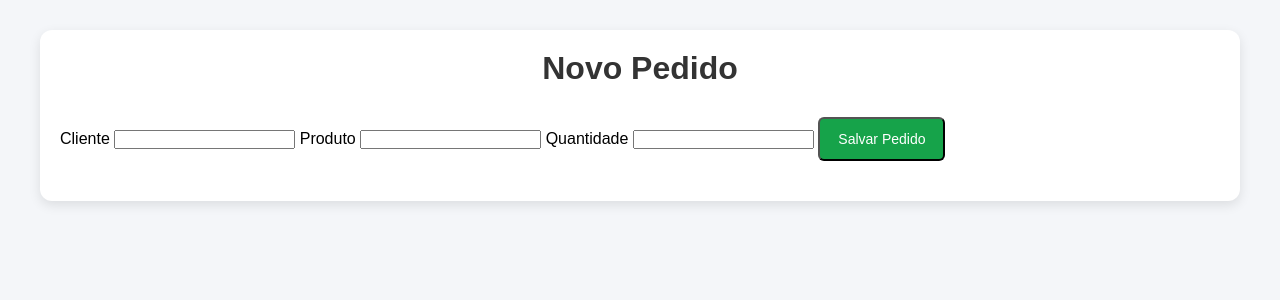
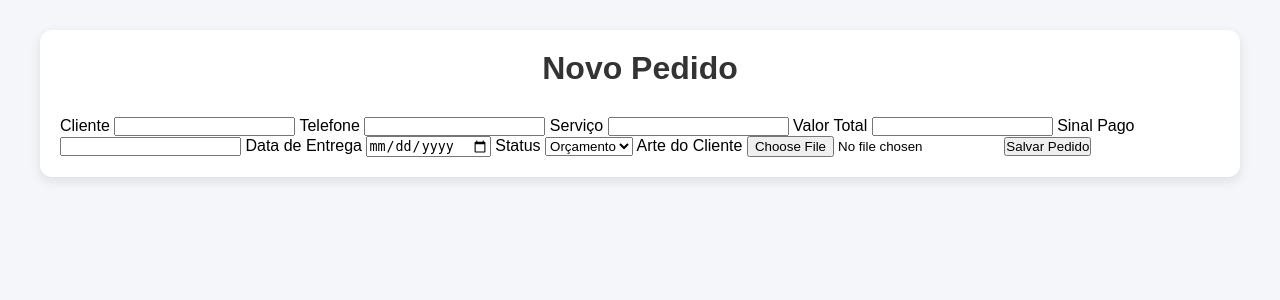
Before and after one commit to GuiMaciel29/django-sistema-entrelinhas, a Django app: page /pedidos/novo/ in a window 1280 px wide. Shown: the top 300 px of the page. Run offline with Django 5.2, Linux system fonts and the light colour scheme.

Commit message:
Atualização de Pedidos

```diff
--- a/core/templates/pedidos/novo_pedido.html
+++ b/core/templates/pedidos/novo_pedido.html
@@ -15,24 +15,42 @@
 
         <h1>Novo Pedido</h1>
 
-        <form method="post">
-            {% csrf_token %}
+        <form method="post" enctype="multipart/form-data">
+             {% csrf_token %}
 
-            <label>Cliente</label>
-            <input type="text" name="cliente">
+             <label>Cliente</label>
+            <input type="text" name="cliente" required>
 
-            <label>Produto</label>
-            <input type="text" name="produto">
+            <label>Telefone</label>
+            <input type="text" name="telefone" required>
 
-            <label>Quantidade</label>
-            <input type="number" name="quantidade">
+             <label>Serviço</label>
+            <input type="text" name="servico" required>
 
-            <button type="submit" class="btn btn-novo">
-                Salvar Pedido
-            </button>
+            <label>Valor Total</label>
+            <input type="number" step="0.01" name="valor" required>
 
+            <label>Sinal Pago</label>
+            <input type="number" step="0.01" name="sinal_pago">
+
+            <label>Data de Entrega</label>
+            <input type="date" name="data_entrega">
+
+            <label>Status</label>
+            <select name="status">
+                <option value="ORCAMENTO">Orçamento</option>
+                <option value="PRODUCAO">Produção</option>
+                <option value="PRONTO">Pronto</option>
+                <option value="ENTREGUE">Entregue</option>
+            </select>
+
+         <label>Arte do Cliente</label>
+            <input type="file" name="arte_cliente">
+
+                <button type="submit">
+                    Salvar Pedido
+                </button>
         </form>
-
     </div>
 
 </div>
--- a/core/urls.py
+++ b/core/urls.py
@@ -1,8 +1,16 @@
 from django.urls import path
 from . import views
+from django.conf import settings
+from django.conf.urls.static import static
 
 urlpatterns = [
     path('', views.home),
     path('pedidos/', views.lista_pedidos, name='lista_pedidos'),
     path('pedidos/novo/', views.novo_pedido, name='novo_pedido'),
 ]
+
+if settings.DEBUG:
+    urlpatterns += static(
+        settings.MEDIA_URL,
+        document_root=settings.MEDIA_ROOT
+    )
--- a/core/views.py
+++ b/core/views.py
@@ -1,4 +1,4 @@
-from django.shortcuts import render
+from django.shortcuts import render, redirect
 from django.http import HttpResponse
 from .models import Pedido
 
--- a/entre_linhas/settings.py
+++ b/entre_linhas/settings.py
@@ -120,3 +120,6 @@ STATIC_URL = 'static/'
 STATICFILES_DIRS = [
     BASE_DIR / 'static',
 ]
+
+MEDIA_URL = '/media/'
+MEDIA_ROOT = BASE_DIR / 'media'
--- a/entre_linhas/urls.py
+++ b/entre_linhas/urls.py
@@ -1,5 +1,6 @@
 from django.contrib import admin
 from django.urls import path, include
+
 
 urlpatterns = [
     path('admin/', admin.site.urls),
```
Also changed, not shown: core/models.py (+30 -4 lines), db.sqlite3.
